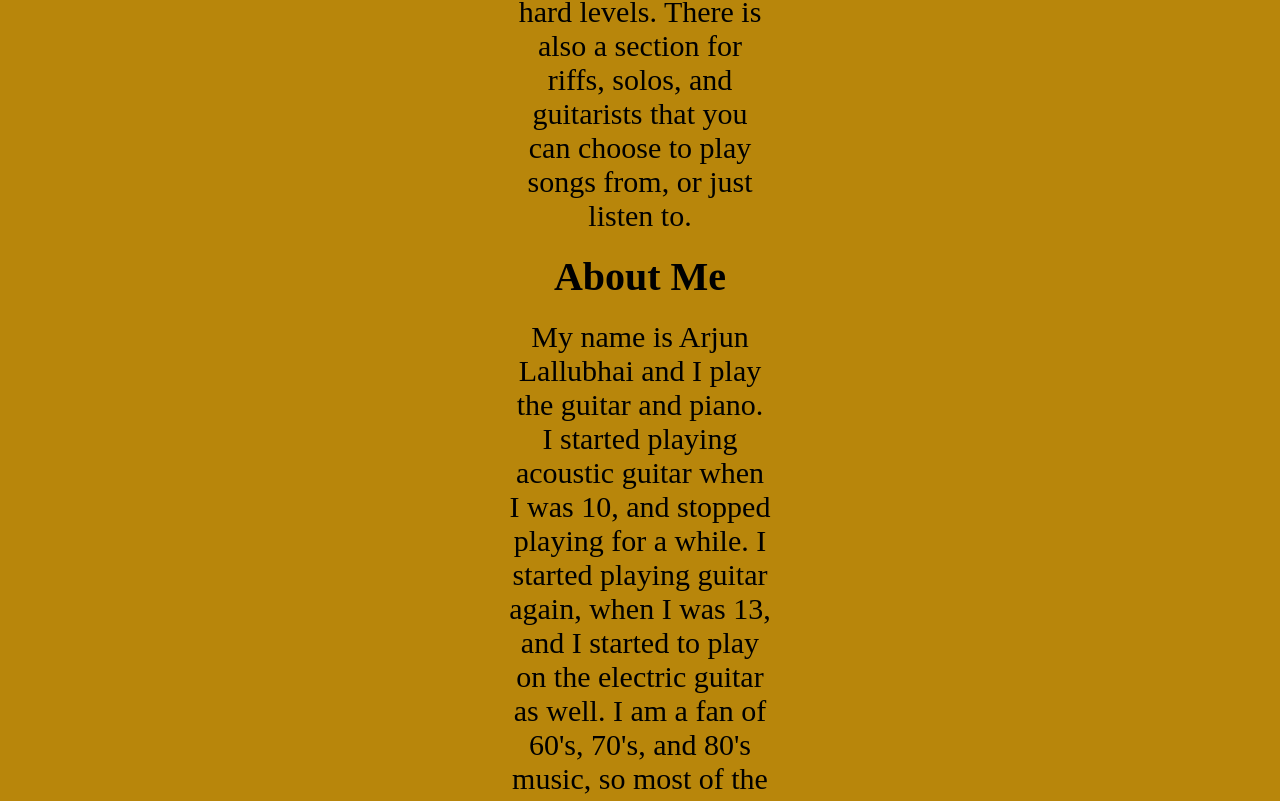
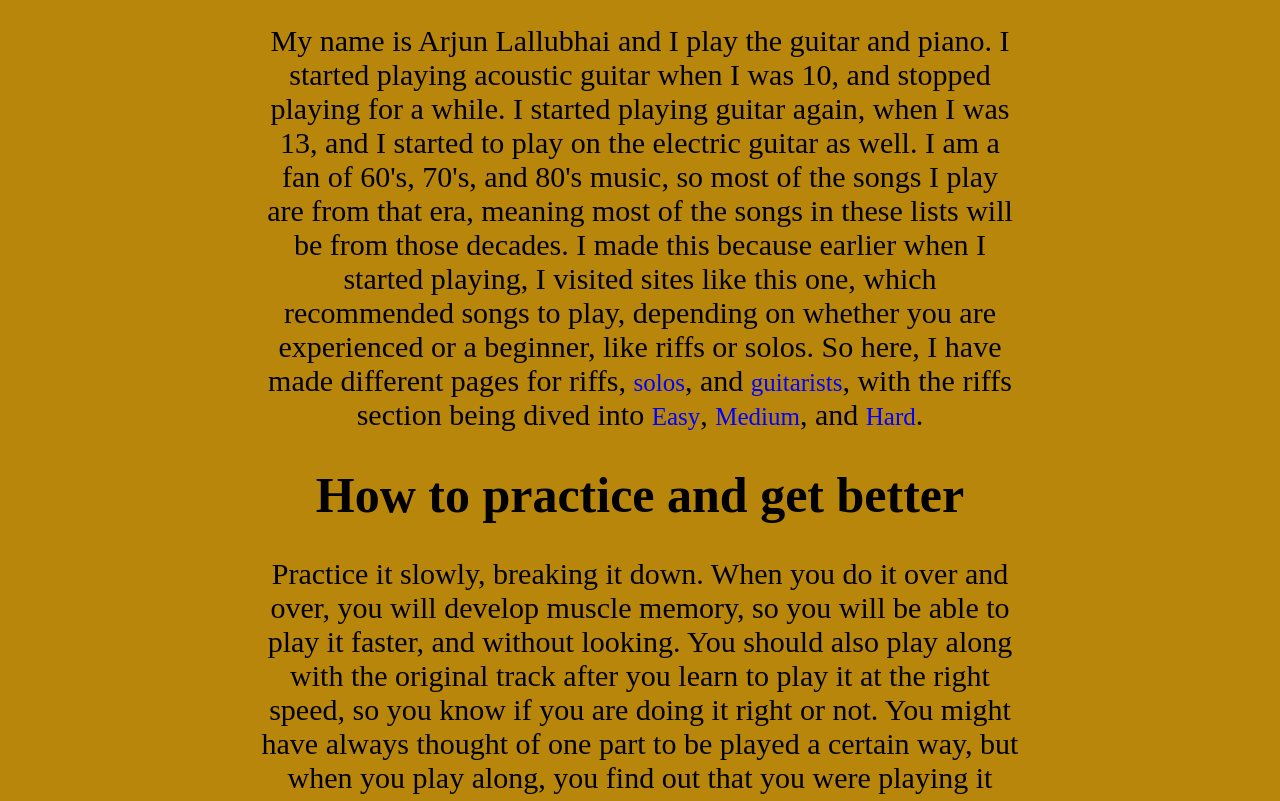
Before and after one commit to aiqbal-hhs/digital-media-outcome--website-arjunlallubhai, a plain HTML site: page 11 DGT/index1.html in a window 1280 px wide. Shown: the part 516-1317 px from the top of the page. Drawn offline with Linux system fonts and the light colour scheme.

Commit message:
Update style.css

```diff
--- a/11 DGT/style.css
+++ b/11 DGT/style.css
@@ -7,12 +7,20 @@ body{
 h1{
 font-size:50px;
 text-align: center;
+        height:auto;
+    width:60%;
+    margin-left:20%;
+    margin-right:20%;
 }
 
 h2{
   font-size: 40px;
  text-align: center;
  margin: 5px 400px 0px 400px;
+    height:auto;
+    width:60%;
+    margin-left:20%;
+    margin-right:20%;
 }
 
 h3{
@@ -29,10 +37,13 @@ h3{
 }
 p {
  font-size: 30px;
- margin:20px 500px 20px 500px;
--moz-text-size-adjust:none;
--webkit-text-size-adjust: none;
--ms-text-size-adjust: none;
+-moz-text-size-adjust:100%;
+-webkit-text-size-adjust: 100%;
+-ms-text-size-adjust:100%;
+    height:auto;
+    width:60%;
+    margin-left:20%;
+    margin-right:20%;
 }
 
 /*Setting width for the page*/
@@ -195,3 +206,7 @@ margin-right: 100px;
 .button:hover {
     background-color:#75E6DA;
 }
+/* Use Media Query to add a breakpoint at 800px: */
+@media screen and (max-width:400px) {
+  .left , .main, .right {width:100%;}
+}
```
